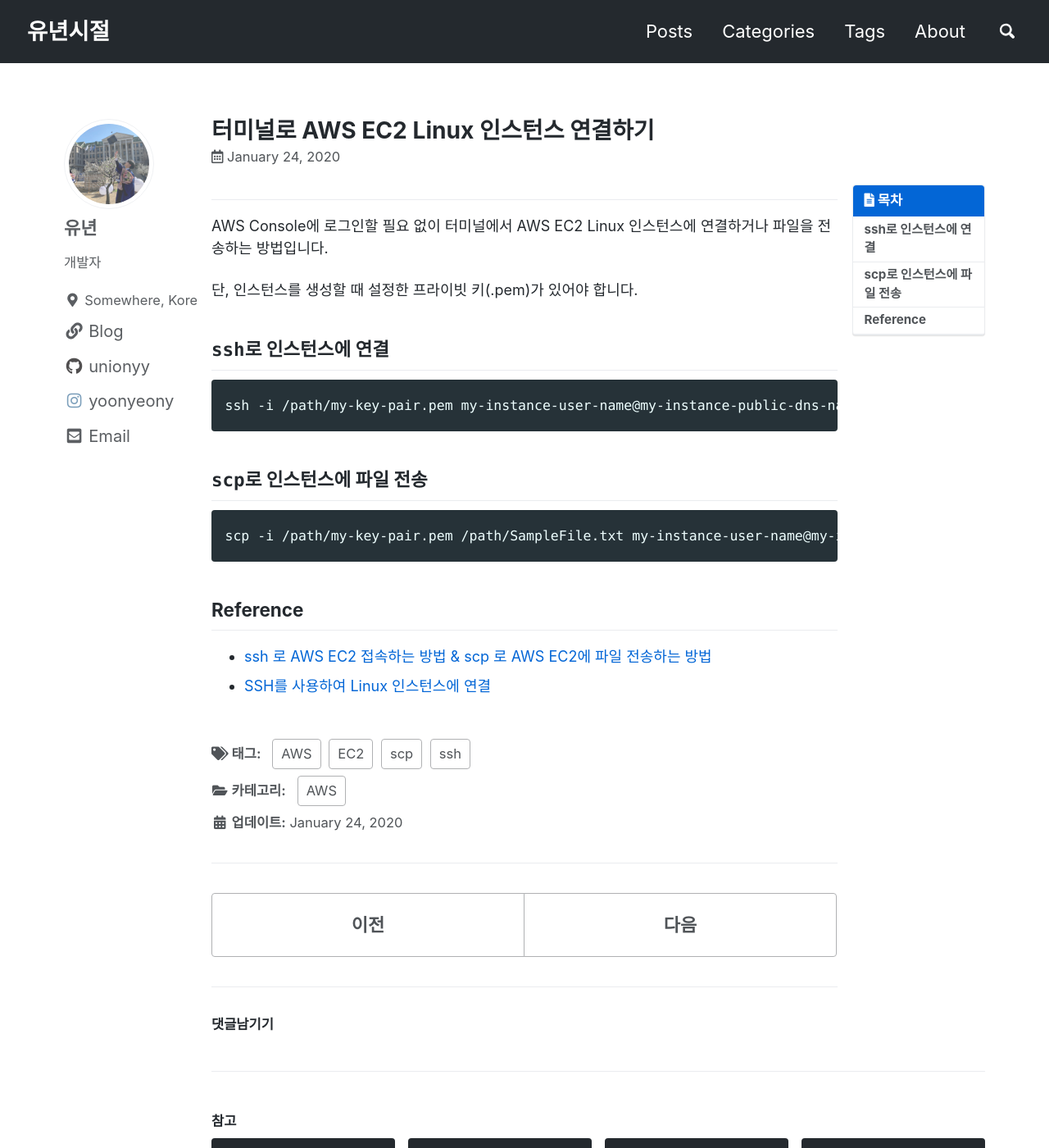
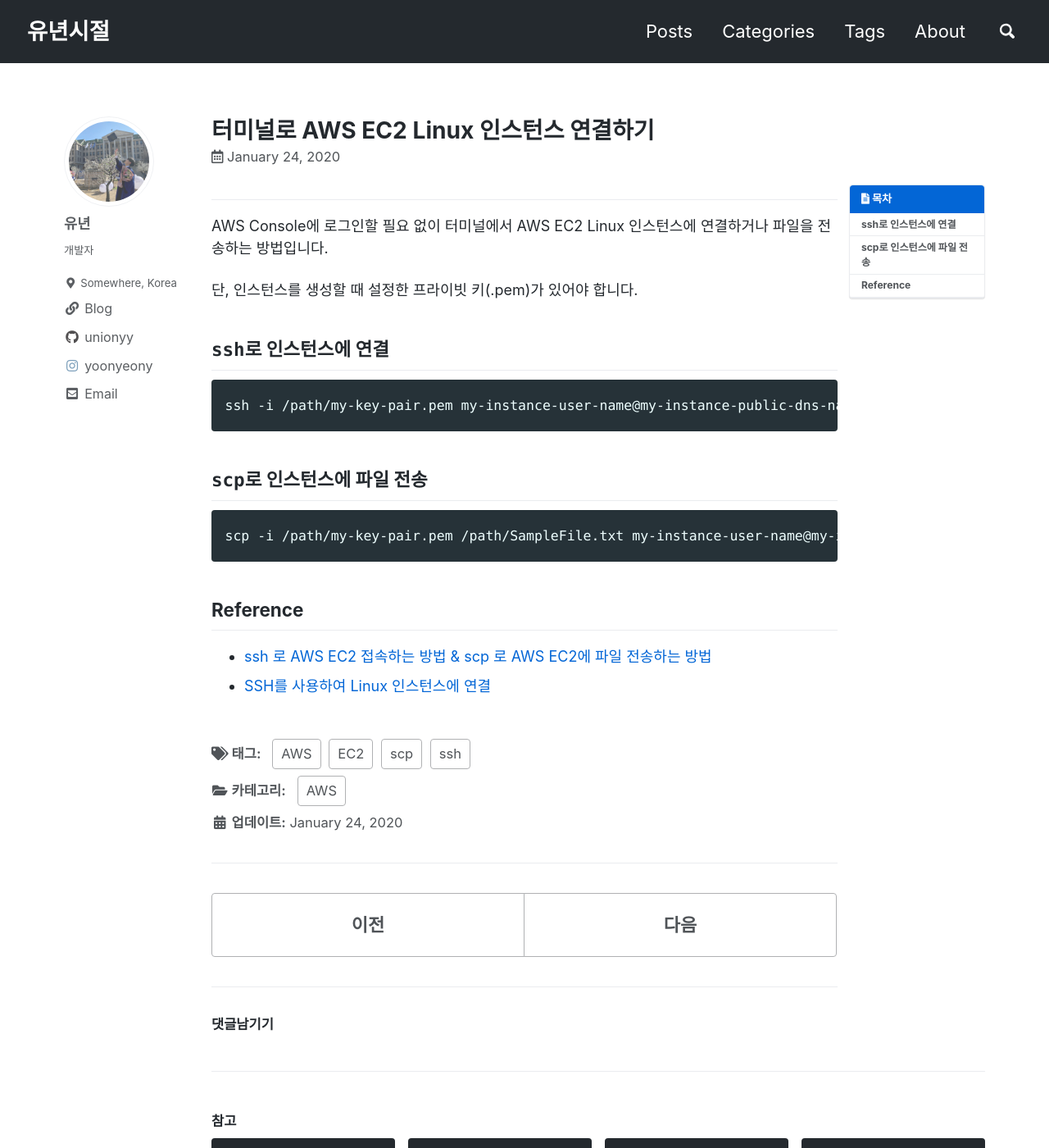
Before and after one commit to unionyy/blog, a Jekyll site: the page built from _posts/2020-01-24-awsec2-ssh.md, in a window 1280 px wide and 1400 px high. Shown: the whole window at 82% size. Built offline with Jekyll 4.4.1, drawn with Linux system fonts in a browser that asks for light colours; cached includes are drawn as plain includes; a script that is not in the unit is left out; comment, search, counter and statistics services are not loaded.

Commit message:
fix: Update sidebar font size

```diff
--- a/_sass/minimal-mistakes/_sidebar.scss
+++ b/_sass/minimal-mistakes/_sidebar.scss
@@ -17,6 +17,7 @@
   // }
 
   @include breakpoint($large) {
+    font-size: 0.8em;
     float: left;
     width: calc(#{$right-sidebar-width-narrow} - 1em);
     opacity: 0.75;
@@ -75,6 +76,7 @@
   margin-bottom: 1em;
 
   @include breakpoint($large) {
+    font-size: 0.8em;
     position: absolute;
     top: 0;
     right: 0;
```
